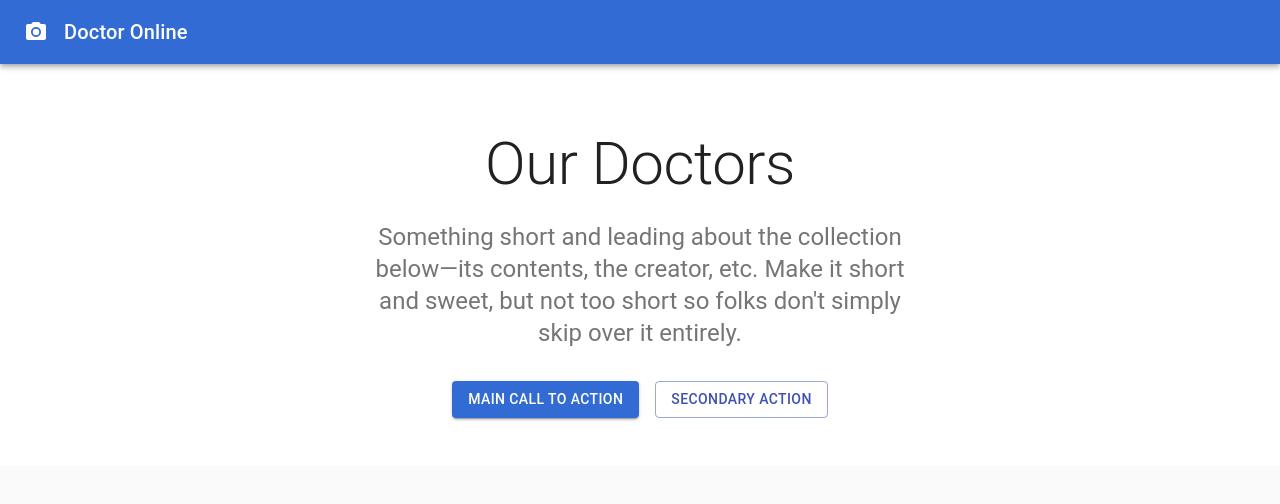
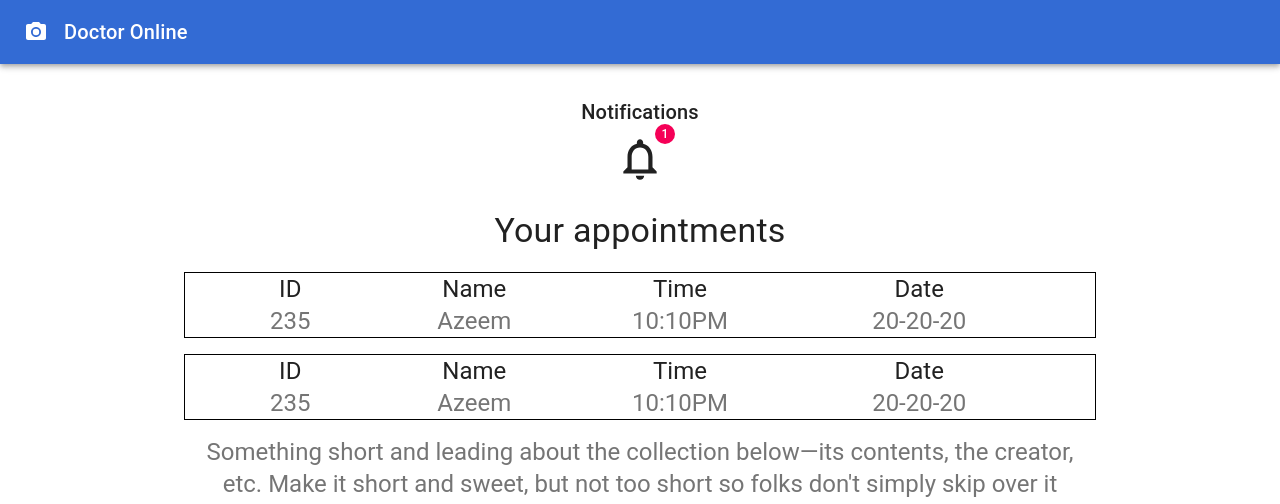
Before and after one commit to azeemsultan/tararHospital, a React (Create React App) app in the folder frontend/: page /doctors in a window 1280 px wide. Shown: the top 504 px of the page. Built offline with nearby package versions, Linux system fonts and the light colour scheme; no server answers.

Commit message:
latest 12-2

```diff
--- a/frontend/src/App.js
+++ b/frontend/src/App.js
@@ -16,6 +16,7 @@ function App() {
         <BrowserRouter>
 
             <Route path="/login" component={Login}/>
+            <Route path="/location" component={Location}/>
             <Route path="/acceptappointment" component={AcceptApp}/>
             <Route path="/signup" component={SignUp}/>
             <Route path="/signupdoctor" component={SignUpDoctor}/>
--- a/frontend/src/components/Doctors.js/doctor.js
+++ b/frontend/src/components/Doctors.js/doctor.js
@@ -12,8 +12,9 @@ import Toolbar from '@material-ui/core/Toolbar';
 import Typography from '@material-ui/core/Typography';
 import { makeStyles } from '@material-ui/core/styles';
 import Container from '@material-ui/core/Container';
+import NotificationsNoneIcon from '@material-ui/icons/NotificationsNone'
 import Link from '@material-ui/core/Link';
-import { Backdrop, Fade, Modal, TextField } from '@material-ui/core';
+import { Backdrop, Badge, Fade, Modal, TextField } from '@material-ui/core';
 import img from '../../assets/img/doc.png';
 import * as doctorService from '../../Axios-Actions/doctorService';
 function Copyright() {
@@ -35,7 +36,7 @@ const useStyles = makeStyles((theme) => ({
   },
   heroContent: {
     backgroundColor: theme.palette.background.paper,
-    padding: theme.spacing(8, 0, 6),
+    padding: theme.spacing(4, 0, 6),
   },
   heroButtons: {
     marginTop: theme.spacing(4),
@@ -76,6 +77,7 @@ let di,de;
 export default function Doctor() {
   const classes = useStyles();
   const [open, setOpen] = React.useState(false);
+  const [openNotif, setOpenNotif] = React.useState(false);
   const [view, setView] = React.useState(false);
   const [date, setDate] = React.useState('');
   const [month, setMonth] = React.useState('');
@@ -93,6 +95,13 @@ export default function Doctor() {
 
   const handleViewClose = () => {
     setView(false);
+  };
+  const handleNotif = () => {
+    setOpenNotif(true);
+  };
+
+  const handleCloseNotif = () => {
+    setOpenNotif(false);
   };
   const handleOpen = (doci,doce) => {
 
@@ -124,6 +133,31 @@ export default function Doctor() {
   return (
     <div>
              <div>
+             <Modal
+  aria-labelledby="transition-modal-title"
+  aria-describedby="transition-modal-description"
+  className={classes.modal}
+  open={openNotif}
+  onClose={handleCloseNotif}
+  closeAfterTransition
+  BackdropComponent={Backdrop}
+  BackdropProps={{
+    timeout: 500,
+  }}
+>
+  <Fade in={openNotif}>
+    <div className={classes.paper}>
+     <Container maxWidth="md">
+      <Typography variant="h6">Doctor set appointment time</Typography>
+      <Typography variant="subtitle1">Date: 1-12-2020</Typography>
+      <Typography variant="subtitle1">Time: 10:10PM </Typography>
+      <Button>Accept</Button>
+      <Button>Reject</Button>
+     </Container>
+    </div>
+  </Fade>
+</Modal>
+
 
 <Modal
   aria-labelledby="transition-modal-title"
@@ -302,10 +336,64 @@ export default function Doctor() {
       <main>
         {/* Hero unit */}
         <div className={classes.heroContent}>
-          <Container maxWidth="sm">
-            <Typography component="h1" variant="h2" align="center" color="textPrimary" gutterBottom>
-              Our Doctors
-            </Typography>
+          <Container maxWidth="md">
+          <div style={{marginBottom:'20px'}}>
+            <Typography variant="h6">Notifications</Typography>
+            <Button onClick={handleNotif}>
+            <Badge badgeContent={1} color="secondary">
+            <NotificationsNoneIcon style={{fontSize:'50px'}}/>
+            </Badge>
+            </Button>
+          </div>
+            <Typography variant="h4" style={{marginBottom:'20px'}}>Your appointments</Typography>
+            <ul style={{listStyle:'none',display:'inline-flex',border:'1px solid black',width:'100%',flexWrap:"wrap"}}>
+
+            <li style={{width:'15%'}}>
+              <div> <Typography variant="h5">ID</Typography>
+                     <Typography variant="h5" color="textSecondary" >235</Typography>
+              </div>
+              </li >
+              <li style={{width:'25%',marginLeft:'10px'}}>
+              <div>   <Typography variant="h5">Name</Typography>
+              <Typography variant="h5" color="textSecondary" >Azeem</Typography>
+              </div>
+
+              </li>
+              <li style={{width:'20%',marginLeft:'10px'}}>
+              <div>   <Typography variant="h5">Time</Typography>
+              <Typography variant="h5" color="textSecondary" >10:10PM</Typography>
+              </div>
+              </li>
+              <li style={{width:'35%'}}>
+              <div>    <Typography variant="h5">Date</Typography>
+              <Typography variant="h5" color="textSecondary" >20-20-20</Typography>
+              </div>
+              </li>
+            </ul>
+            <ul style={{listStyle:'none',display:'inline-flex',border:'1px solid black',width:'100%',flexWrap:"wrap"}}>
+
+       <li style={{width:'15%'}}>
+         <div> <Typography variant="h5">ID</Typography>
+                <Typography variant="h5" color="textSecondary" >235</Typography>
+         </div>
+         </li >
+         <li style={{width:'25%',marginLeft:'10px'}}>
+         <div>   <Typography variant="h5">Name</Typography>
+         <Typography variant="h5" color="textSecondary" >Azeem</Typography>
+         </div>
+
+         </li>
+         <li style={{width:'20%',marginLeft:'10px'}}>
+         <div>   <Typography variant="h5">Time</Typography>
+         <Typography variant="h5" color="textSecondary" >10:10PM</Typography>
+         </div>
+         </li>
+         <li style={{width:'35%'}}>
+         <div>    <Typography variant="h5">Date</Typography>
+         <Typography variant="h5" color="textSecondary" >20-20-20</Typography>
+         </div>
+         </li>
+       </ul>
             <Typography variant="h5" align="center" color="textSecondary" paragraph>
               Something short and leading about the collection below—its contents, the creator, etc.
               Make it short and sweet, but not too short so folks don&apos;t simply skip over it
```
Also changed, not shown: frontend/src/components/Common/Location.js (added, +11 -0 lines).
